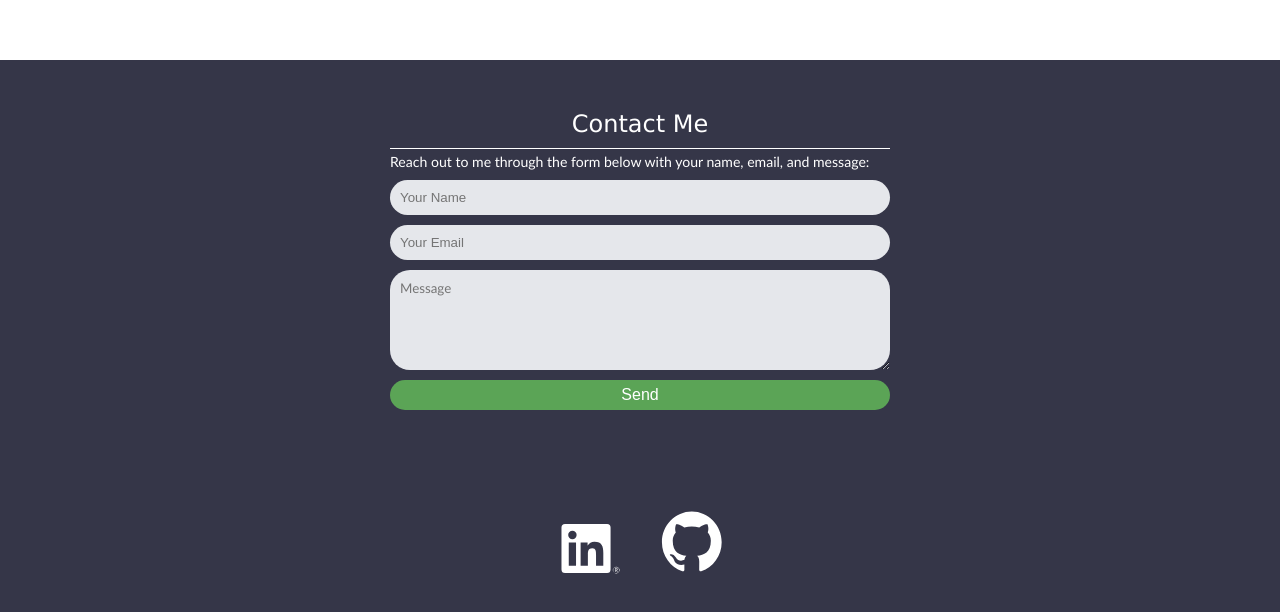
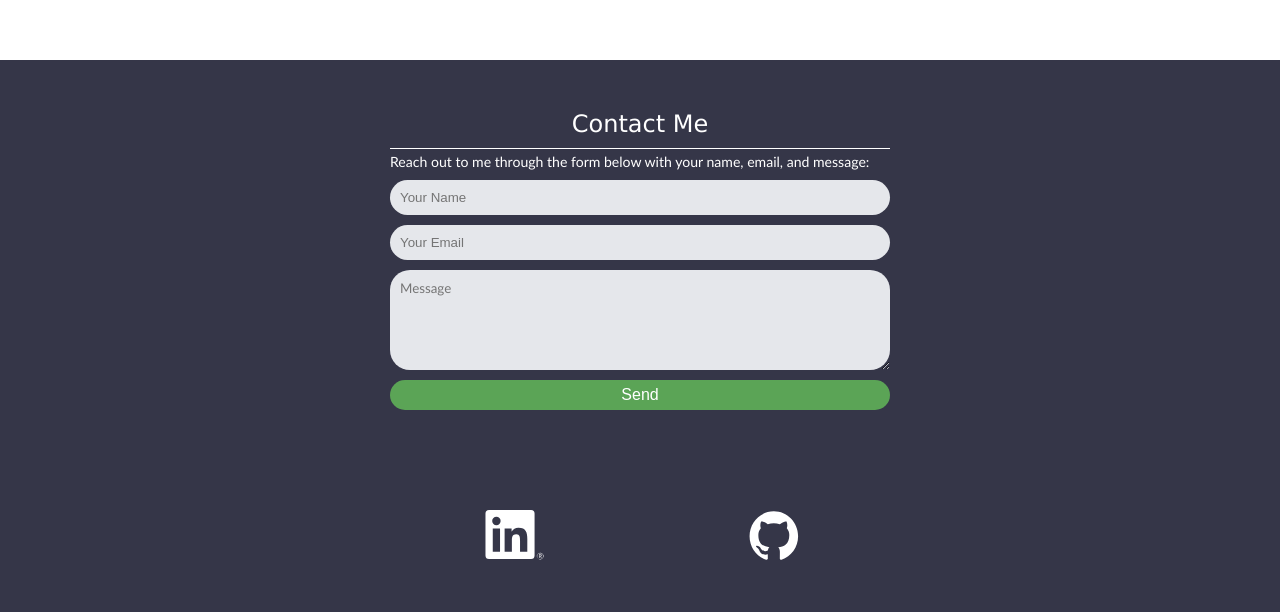
Before and after one commit to mbabey/personal-site, a React (Create React App) app in the folder front-end/: page / in a window 1280 px wide. Shown: the part 2340-2952 px from the top of the page. Built offline with nearby package versions, Linux system fonts and the light colour scheme.

Commit message:
Fix socials for contact section

```diff
--- a/front-end/src/styles/contact.css
+++ b/front-end/src/styles/contact.css
@@ -53,13 +53,26 @@
 }
 
 #contact .socials {
+  display: flex;
+  flex-direction: row;
+  justify-content: center;
   padding-top: 100px;
-  text-align: center;
+}
+
+#contact .socials a {
+  margin: 0 10%;
+}
+
+#contact .socials a:nth-child(1) {
+  width: 64px;
+}
+
+#contact .socials a:nth-child(2) {
+  width: 52px;
 }
 
 #contact .socials img {
-  width: 64px;
+  width: 100%;
   height: auto;
-  padding: 0 20px;
   filter: brightness(0) invert(1);
 }
```
